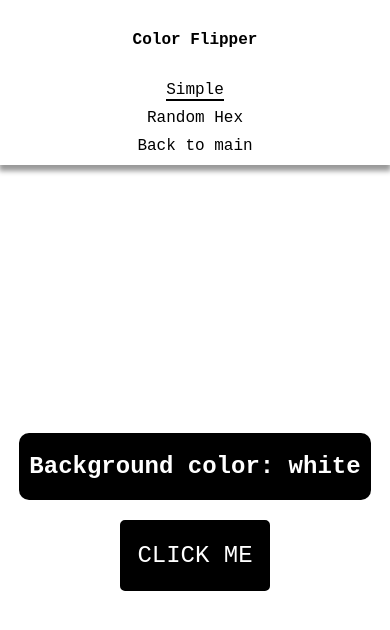
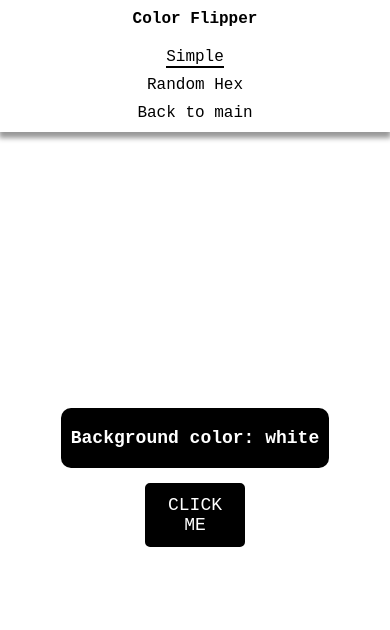
Before and after one commit to MiguelDiPane/JS_Projects, a plain HTML site: page Projects/Color_Flipper/index.html in a window 390 px wide. Drawn offline with Linux system fonts and the light colour scheme.

Commit message:
Update styles.css

```diff
--- a/Projects/Color_Flipper/styles.css
+++ b/Projects/Color_Flipper/styles.css
@@ -50,6 +50,7 @@ h2{
     color: white;
     padding: 20px 40px;
     border-radius: 10px;
+    font-size: xx-large;
 }
 button{
     width: 150px;
@@ -90,6 +91,16 @@ button:active{
     }
     h2{
         padding: 20px 10px;
+        font-size: large;
+    }
+    button{
+        font-size: large;
+        width: 100px;
+        padding: 10px 5px;
+    }
+    h4{
+        margin: 0;
+        margin-bottom: 10px;
     }
 
 }
```
